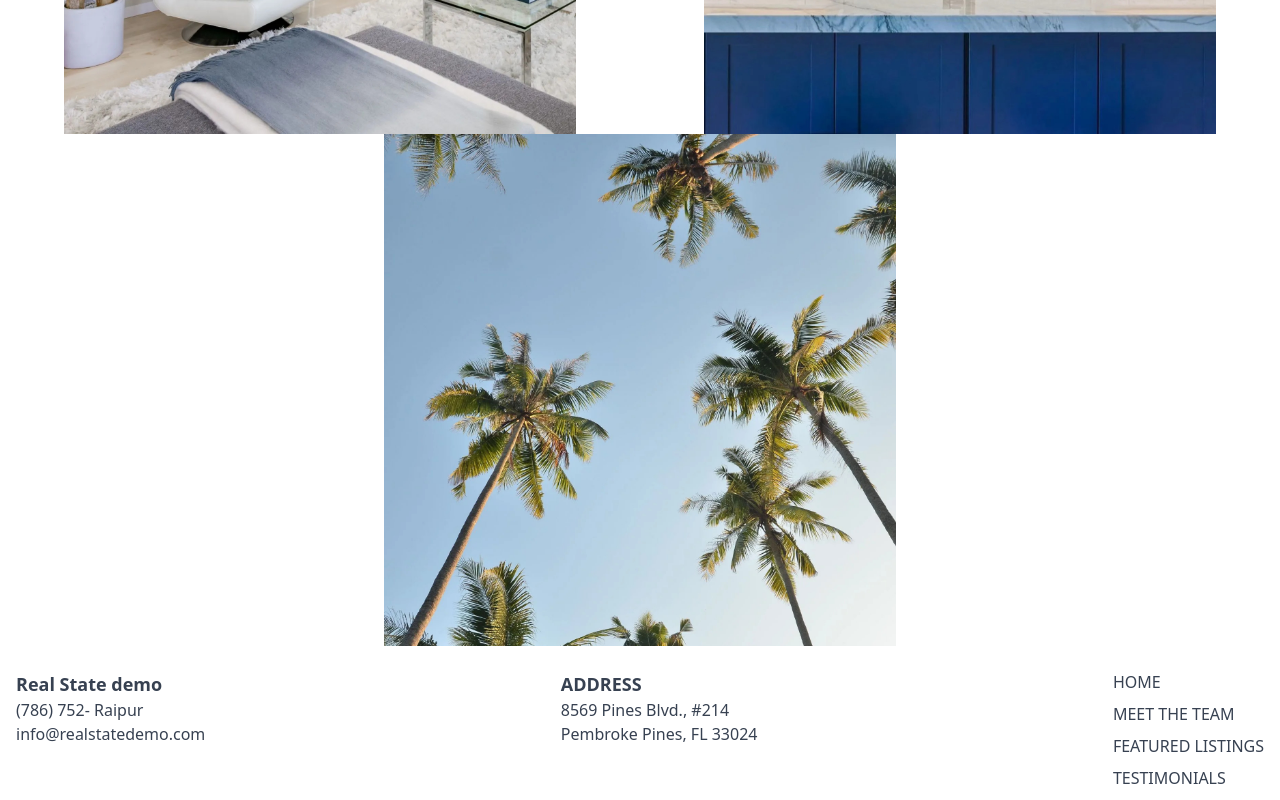
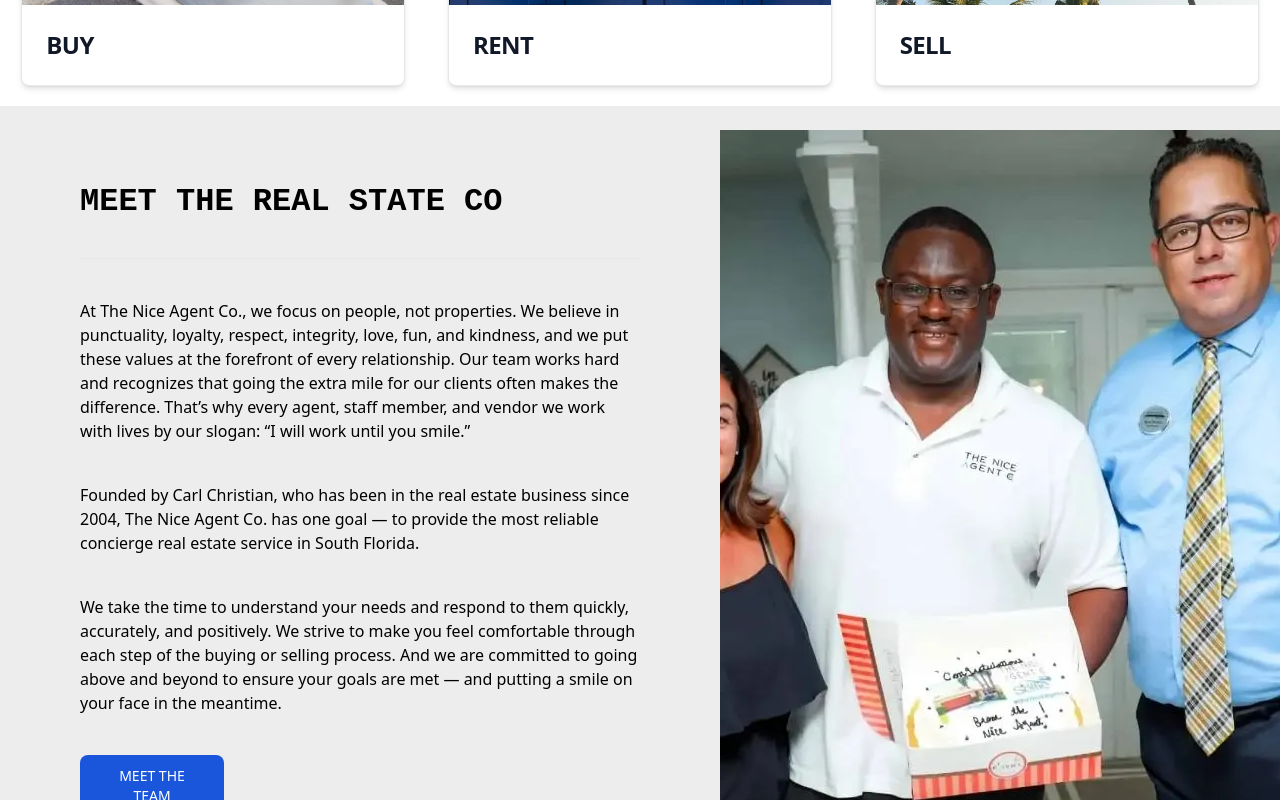
Before and after one commit to Webdevaman23/realstatedemo, a React (Vite) app: page / in a window 1280 px wide. Shown: the part 1680-2480 px from the top of the page. Built offline with nearby package versions, Linux system fonts and the light colour scheme.

Commit message:
meet the real state cp dashboard

```diff
--- a/src/components/Home.jsx
+++ b/src/components/Home.jsx
@@ -2,6 +2,8 @@
 import photo1 from "../images/first.jpg";
 import photo2 from "../images/second.jpg";
 import photo3 from "../images/third.jpg";
+import { Card } from "flowbite-react";
+import {Button} from "flowbite-react";
 
 const Home = () => {
   return (
@@ -58,7 +60,7 @@
           </div>
         </div>
       </div>
-      <div>
+      <div className="my-5">
         <div className="flex flex-col text-center m-5">
           <h1 className="font-semibold text-2xl font m-10 flex flex-col">
             <span>REAL STATE</span>
@@ -84,23 +86,66 @@
             <h3 className="font-normal">Years of Experience</h3>
           </div>
         </div>
-        <div class="flex justify-around flex-wrap">
-          <img
-            src={photo1}
-            alt="Photo 1"
-            class="w-full max-w-xs sm:max-w-sm md:max-w-md lg:max-w-lg"
-          />
-          <img
-            src={photo2}
-            alt="Photo 2"
-            class="w-full max-w-xs sm:max-w-sm md:max-w-md lg:max-w-lg"
-          />
-          <img
-            src={photo3}
-            alt="Photo 3"
-            class="w-full max-w-xs sm:max-w-sm md:max-w-md lg:max-w-lg"
-          />
+        <div class="flex justify-around flex-wrap ">
+          <Card
+            className="max-w-sm"
+            imgAlt="Meaningful alt text for an image that is not purely decorative"
+            imgSrc={photo1}
+          >
+            <h5 className="text-2xl font-bold tracking-tight text-gray-900 dark:text-white">
+              BUY
+            </h5>
+          </Card>
+          <Card
+            className="max-w-sm"
+            imgAlt="Meaningful alt text for an image that is not purely decorative"
+            imgSrc={photo2}
+          >
+            <h5 className="text-2xl font-bold tracking-tight text-gray-900 dark:text-white">
+              RENT
+            </h5>
+          </Card>
+          <Card
+            className="max-w-sm"
+            imgAlt="Meaningful alt text for an image that is not purely decorative"
+            imgSrc={photo3}
+          >
+            <h5 className="text-2xl font-bold tracking-tight text-gray-900 dark:text-white">
+              SELL
+            </h5>
+          </Card>
         </div>
+      </div>
+      <div className=" flex" style={{backgroundColor: "#ededed"}}>
+          <div className="flex flex-col gap-10 m-10 p-10 flex-wrap flex-1">
+          <h1 className="font-bold font text-2xl">MEET THE REAL STATE CO</h1>
+          <hr/>
+            <p className="">
+              At The Nice Agent Co., we focus on people, not properties. We
+              believe in punctuality, loyalty, respect, integrity, love, fun,
+              and kindness, and we put these values at the forefront of every
+              relationship. Our team works hard and recognizes that going the
+              extra mile for our clients often makes the difference. That’s why
+              every agent, staff member, and vendor we work with lives by our
+              slogan: “I will work until you smile.”
+            </p>
+            <p>
+              Founded by Carl Christian, who has been in the real estate
+              business since 2004, The Nice Agent Co. has one goal — to provide
+              the most reliable concierge real estate service in South Florida.
+            </p>
+            <p>
+              We take the time to understand your needs and respond to them
+              quickly, accurately, and positively. We strive to make you feel
+              comfortable through each step of the buying or selling process.
+              And we are committed to going above and beyond to ensure your
+              goals are met — and putting a smile on your face in the meantime.
+            </p>
+            <Button className="w-36" color="blue">
+              MEET THE TEAM
+            </Button>
+          </div>
+        <div className="image4 flex-1"></div>
       </div>
     </div>
   );
--- a/src/index.css
+++ b/src/index.css
@@ -42,3 +42,11 @@
 .margin-right {
   margin-right: 100px;
 }
+
+.image4 {
+  background-image: url(/src/images/fourth.jpg);
+  background-repeat: no-repeat;
+  background-position: center;
+  height: 100vh;
+  width: 100vw;
+}
```
Also changed, not shown: src/images/fourth.jpg (added).
